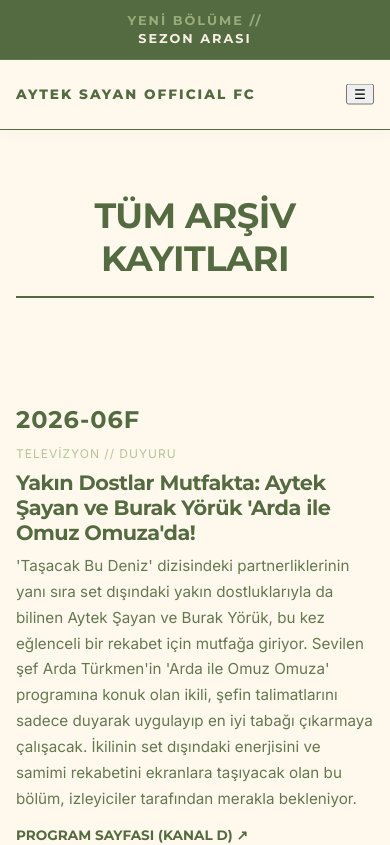
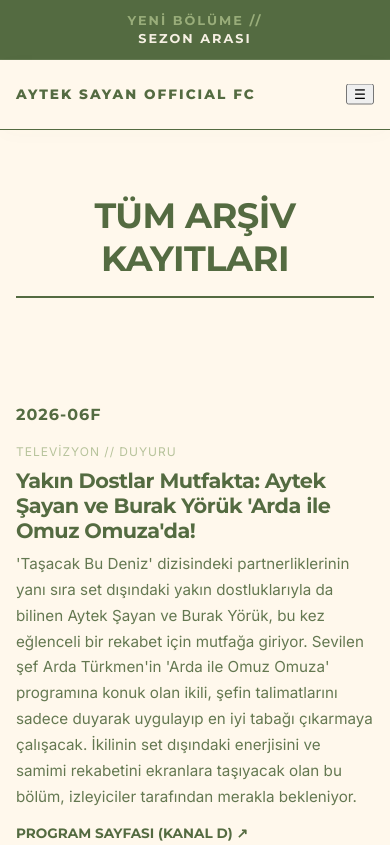
Before and after one commit to ebru1967/oyuncu-fan-projesi, a React (Vite) app: page /arsiv in a window 390 px wide. Shown: the top 845 px of the page. Built offline with nearby package versions, Linux system fonts and the light colour scheme.

Commit message:
arşiv düzenlendi.

```diff
--- a/src/App.css
+++ b/src/App.css
@@ -2072,6 +2072,19 @@
 .back-to-top:hover {
   transform: scale(1.1);
 }
+/* ARŞİV SAYFASI MOBİL DÜZENİ */
+@media (max-width: 768px) {
+  .chronicle-row {
+    grid-template-columns: 1fr !important;
+    gap: 0.5rem !important;
+  }
+
+  .chronicle-year {
+    font-size: 1rem !important;
+    border-bottom: 1px solid var(--border-color);
+    padding-bottom: 0.5rem;
+  }
+}
 }
 
 
```
